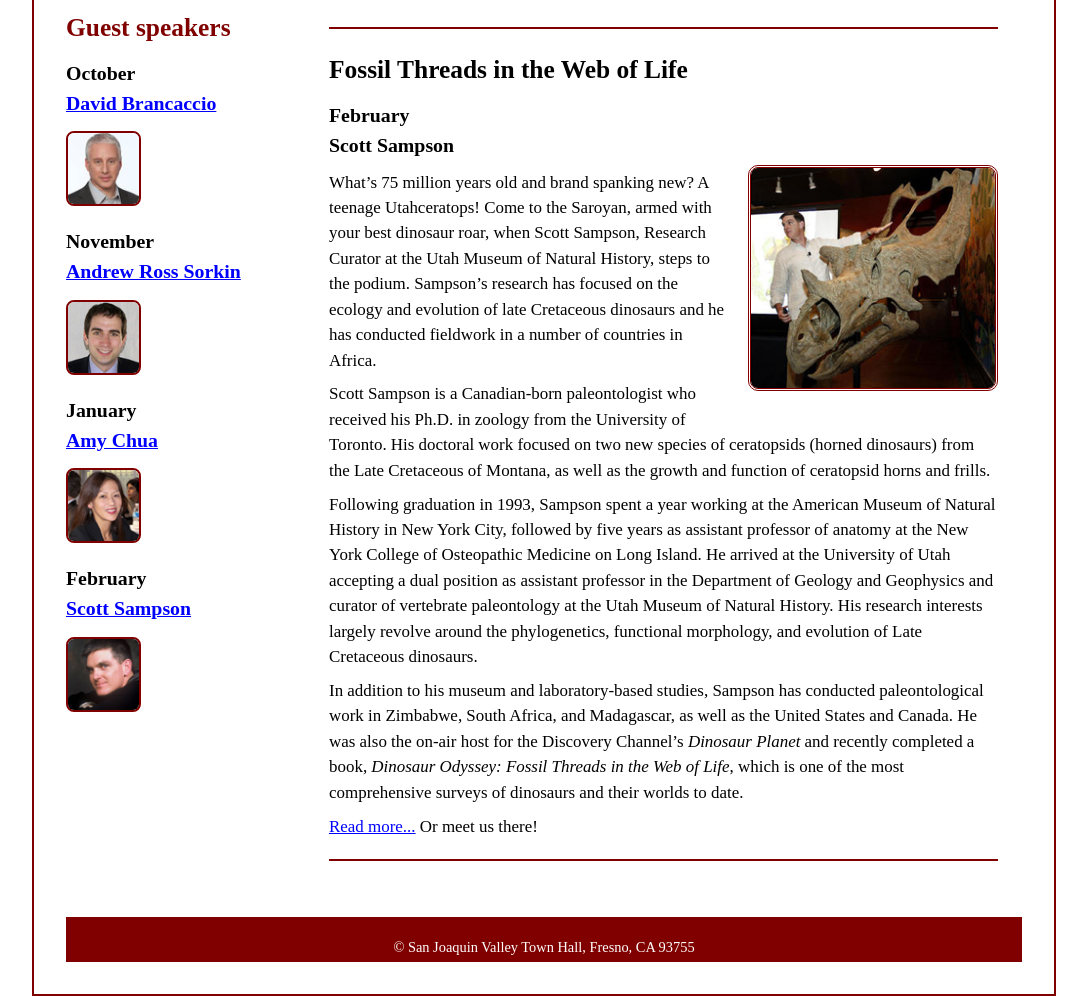
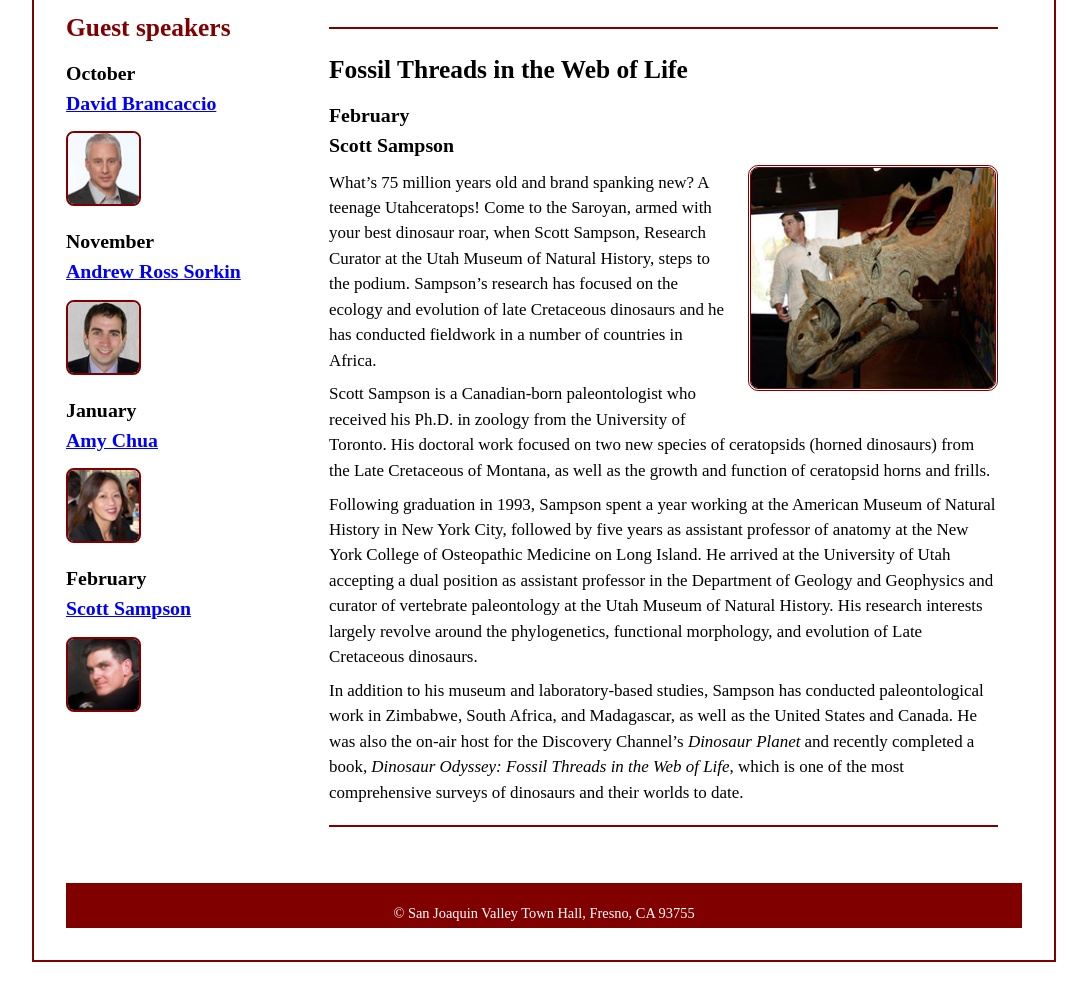
Before and after one commit to JeffJanvier/A08, a plain HTML site: page index.html in a window 1280 px wide. Shown: the part 158-1154 px from the top of the page, without its empty margins (96-1183 px from the left). After the commit the page ends 1120 px from the top, so only its background shows below. Drawn offline with Linux system fonts and the light colour scheme.

Commit message:
Update index.html

```diff
--- a/index.html
+++ b/index.html
@@ -65,8 +65,6 @@
           <em>Dinosaur Planet</em> and recently completed a book, <em>Dinosaur Odyssey: Fossil Threads in the Web of Life</em>,
           which is one of the most comprehensive surveys of dinosaurs and their worlds to date.
         </p>
-
-        <p><a href="#">Read more...</a> Or meet us there!</p>
       </article>
     </section>
   </main>
```
